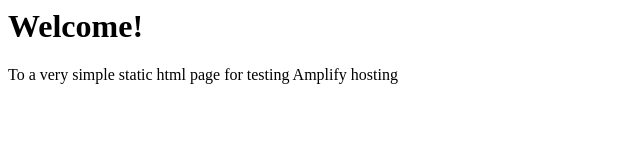
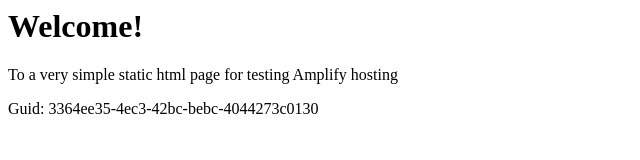
Before and after one commit to aws-aemilia-cmh/Github-PR-Commit-Integration-Test-DoNotTouch-Gith-OKSLNVO2-v1-preprod-us-east-2, a website: page src/index.html in a window 1280 px wide. Shown: the whole page, without its empty margins (0-640 px from the left). Drawn offline with Linux system fonts and the light colour scheme.

Commit message:
commit from integ tests

```diff
--- a/src/index.html
+++ b/src/index.html
@@ -1,3 +1,5 @@
+
+
 <html lang="en">
 
 <head>
@@ -10,6 +12,6 @@
 <body>
     <h1>Welcome!</h1>
     <p>To a very simple static html page for testing Amplify hosting</p>
-</body>
+    <p>Guid: 3364ee35-4ec3-42bc-bebc-4044273c0130</p></body>
 
 </html>
```
